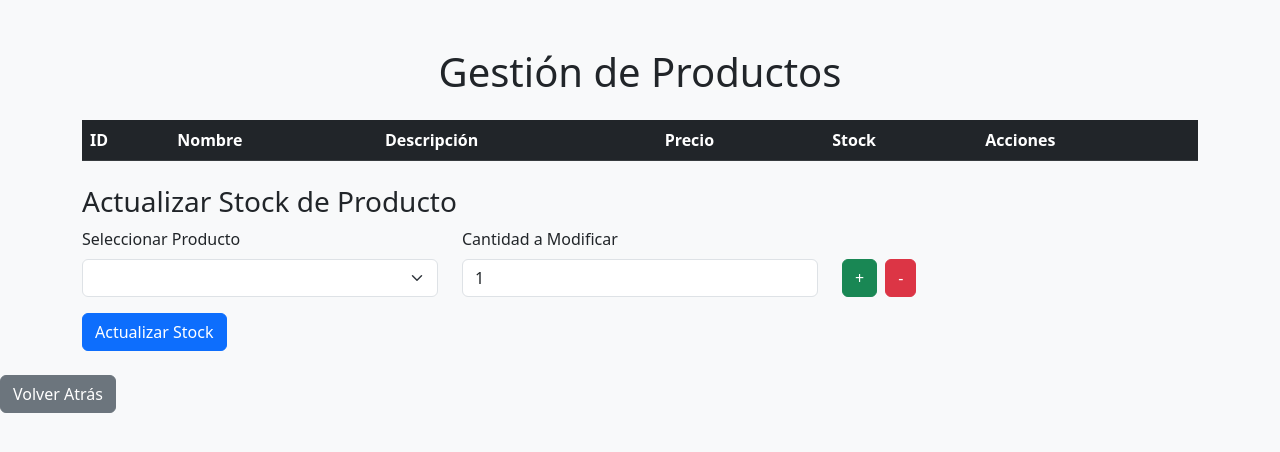
After one commit to TheN1c0/Arct_pro_gsi, a Django app: page /control_de_stock/ in a window 1280 px wide. The commit adds this page. Shown: the top 452 px of the page. Run offline with Django 5.2, Linux system fonts and the light colour scheme; lists and menus that the app fills with data are empty.

Commit message:
Se mejoró la navegación entre páginas y se agregarón instrucciónes para correr el sistema

```diff
--- a/SGIStockMaster/inventory_manager/templates/inventory_manager/SGI_administracion_categorias.html
+++ b/SGIStockMaster/inventory_manager/templates/inventory_manager/SGI_administracion_categorias.html
@@ -85,6 +85,7 @@
             </div>
         </div>
     </div>
+    <button class="btn btn-secondary" onclick="window.history.back()">Volver Atrás</button>
 
     <!-- Bootstrap JS (for modal functionality) -->
     <script src="https://cdn.jsdelivr.net/npm/bootstrap@5.3.0/dist/js/bootstrap.bundle.min.js"></script>
--- a/SGIStockMaster/inventory_manager/templates/inventory_manager/SGI_administracion_pedidos.html
+++ b/SGIStockMaster/inventory_manager/templates/inventory_manager/SGI_administracion_pedidos.html
@@ -86,6 +86,7 @@
         <button onclick="eliminarPedidos()">Eliminar Todos los Pedidos</button>
         <a href="{% url 'ver_pedidos' %}">Ir a Ver Pedidos</a>
     </div>
+    <button class="btn btn-secondary" onclick="window.history.back()">Volver Atrás</button>
 
     <script>
         $(document).ready(function() {
--- /dev/null
+++ b/SGIStockMaster/inventory_manager/templates/inventory_manager/SGI_control_de_stock.html
@@ -0,0 +1,169 @@
+<!DOCTYPE html>
+<html lang="es">
+<head>
+    <meta charset="UTF-8">
+    <meta name="viewport" content="width=device-width, initial-scale=1.0">
+    <title>Gestión de Productos</title>
+    <link href="https://cdn.jsdelivr.net/npm/bootstrap@5.3.0/dist/css/bootstrap.min.css" rel="stylesheet">
+    <script src="https://code.jquery.com/jquery-3.6.0.min.js"></script>
+</head>
+<body class="bg-light">
+
+    <div class="container mt-5">
+        <h1 class="text-center mb-4">Gestión de Productos</h1>
+
+        <!-- Tabla de productos -->
+        <table class="table table-striped table-hover">
+            <thead class="table-dark">
+                <tr>
+                    <th>ID</th>
+                    <th>Nombre</th>
+                    <th>Descripción</th>
+                    <th>Precio</th>
+                    <th>Stock</th>
+                    <th>Acciones</th>
+                </tr>
+            </thead>
+            <tbody id="product-table-body">
+                <!-- Filas dinámicas de productos -->
+            </tbody>
+        </table>
+
+        <!-- Formulario de control de stock -->
+        <div class="mt-4">
+            <h3>Actualizar Stock de Producto</h3>
+            <form id="stock-form">
+                <div class="row mb-3">
+                    <div class="col-md-4">
+                        <label for="product-select" class="form-label">Seleccionar Producto</label>
+                        <select id="product-select" class="form-select">
+                            <!-- Opciones dinámicas de productos -->
+                        </select>
+                    </div>
+                    <div class="col-md-4">
+                        <label for="stock-amount" class="form-label">Cantidad a Modificar</label>
+                        <input type="number" id="stock-amount" class="form-control" value="1" min="1">
+                    </div>
+                    <div class="col-md-4 d-flex align-items-end">
+                        <button type="button" id="increase-btn" class="btn btn-success me-2">+</button>
+                        <button type="button" id="decrease-btn" class="btn btn-danger">-</button>
+                    </div>
+                </div>
+                <button type="submit" class="btn btn-primary">Actualizar Stock</button>
+            </form>
+        </div>
+
+    </div>
+
+    <button class="btn btn-secondary mt-4" onclick="window.history.back()">Volver Atrás</button>
+
+    <script src="https://cdn.jsdelivr.net/npm/bootstrap@5.3.0/dist/js/bootstrap.bundle.min.js"></script>
+
+    <script>
+        $(document).ready(function() {
+            loadProducts();  // Cargar productos desde la API
+
+            // Cargar productos desde la API
+            function loadProducts() {
+                $.ajax({
+                    url: 'http://localhost:8001/api/productos/',
+                    type: 'GET',
+                    success: function(response) {
+                        const productTableBody = $('#product-table-body');
+                        const productSelect = $('#product-select');
+                        productTableBody.empty(); // Limpiar tabla antes de cargar productos
+                        productSelect.empty(); // Limpiar las opciones del select
+
+                        response.productos.forEach(product => {
+                            // Agregar fila a la tabla
+                            productTableBody.append(`
+                                <tr>
+                                    <td>${product.idProducto}</td>
+                                    <td>${product.nombre}</td>
+                                    <td>${product.descripcion}</td>
+                                    <td>${product.price}</td>
+                                    <td>${product.stock}</td>
+                                    <td>
+                                        <button class="btn btn-danger btn-sm" onclick="deleteProduct(${product.idProducto})">Eliminar</button>
+                                    </td>
+                                </tr>
+                            `);
+
+                            // Agregar producto al selector
+                            productSelect.append(new Option(product.nombre, product.idProducto));
+                        });
+
+                        // Asignar evento de modificación de stock
+                        $('#increase-btn').on('click', function() {
+                            updateStock(true); // Aumentar stock
+                        });
+
+                        $('#decrease-btn').on('click', function() {
+                            updateStock(false); // Disminuir stock
+                        });
+
+                        $('#stock-form').on('submit', function(e) {
+                            e.preventDefault();
+                            const selectedProductId = $('#product-select').val();
+                            const stockAmount = parseInt($('#stock-amount').val(), 10);
+                            if (selectedProductId && stockAmount > 0) {
+                                updateStockAmount(selectedProductId, stockAmount);
+                            }
+                        });
+                    },
+                    error: function(xhr, status, error) {
+                        console.error('Error al cargar los productos:', error);
+                    }
+                });
+            }
+
+            // Aumentar o disminuir el stock
+            function updateStock(isIncrease) {
+                const selectedProductId = $('#product-select').val();
+                const stockAmount = parseInt($('#stock-amount').val(), 10);
+                if (selectedProductId && stockAmount > 0) {
+                    const newStock = isIncrease ? stockAmount : -stockAmount;
+                    updateStockAmount(selectedProductId, newStock);
+                }
+            }
+
+            // Actualizar el stock del producto en la base de datos
+            function updateStockAmount(productId, stockAmount) {
+                $.ajax({
+                    url: 'http://localhost:8001/api/productos/' + productId + '/', // URL de la API
+                    type: 'POST',
+                    contentType: 'application/json',
+                    data: JSON.stringify({
+                        id: productId,
+                        cantidad: stockAmount
+                    }),
+                    success: function(response) {
+                        alert(`Stock actualizado para ${response.producto}: ${response.nuevo_stock}`);
+                        loadProducts();  // Recargar productos para mostrar el cambio
+                    },
+                    error: function(xhr, status, error) {
+                        console.error('Error al actualizar el stock:', error);
+                    }
+                });
+            }
+
+            // Eliminar producto
+            window.deleteProduct = function(id) {
+                if (confirm('¿Estás seguro de que deseas eliminar este producto?')) {
+                    $.ajax({
+                        url: `http://localhost:8001/api/productos/${id}/`,
+                        type: 'DELETE',
+                        success: function(response) {
+                            alert('Producto eliminado correctamente');
+                            loadProducts();
+                        },
+                        error: function(xhr, status, error) {
+                            console.error('Error al eliminar el producto:', error);
+                        }
+                    });
+                }
+            }
+        });
+    </script>
+</body>
+</html>
--- a/SGIStockMaster/inventory_manager/templates/inventory_manager/SGI_home.html
+++ b/SGIStockMaster/inventory_manager/templates/inventory_manager/SGI_home.html
@@ -175,7 +175,10 @@
                     {% endfor %}
                 </div>
             {% endif %}
+             <button class="btn btn-secondary" onclick="window.history.back()">Volver Atrás</button>
         </div>
+
     </div>
+
 </body>
 </html>
--- a/SGIStockMaster/inventory_manager/templates/inventory_manager/SGI_productos_stock.html
+++ b/SGIStockMaster/inventory_manager/templates/inventory_manager/SGI_productos_stock.html
@@ -34,6 +34,7 @@
             </div>
         </div>
     </div>
+    <button class="btn btn-secondary" onclick="window.history.back()">Volver Atrás</button>
 
     <!-- Script para obtener y mostrar los productos -->
     <script>
--- a/SGIStockMaster/inventory_manager/templates/inventory_manager/SGI_ver_pedidos.html
+++ b/SGIStockMaster/inventory_manager/templates/inventory_manager/SGI_ver_pedidos.html
@@ -50,6 +50,7 @@
 
         <!-- Mensaje de éxito o error -->
         <div id="message" class="mt-4"></div>
+        <button class="btn btn-secondary" onclick="window.history.back()">Volver Atrás</button>
     </div>
 
     <script>
--- a/SGIStockMaster/inventory_manager/urls.py
+++ b/SGIStockMaster/inventory_manager/urls.py
@@ -15,7 +15,8 @@ urlpatterns = [
     path('recuperar_contrasena/', views.recuperar_contrasena, name='recuperar_contrasena'),
     path('restablecer_contrasena/<str:uidb64>/<str:token>/', views.restablecer_contrasena, name='restablecer_contrasena'),
     path('SGI_colaborador_dashboard/', views.colaborador_dashboard, name='colaborador_dashboard'),
-    path('ver_pedidos/', views.ver_pedidos, name='ver_pedidos')
+    path('ver_pedidos/', views.ver_pedidos, name='ver_pedidos'),
+    path('control_de_stock/', views.control_de_stock, name='control_de_stock')
 
 
 ]
--- a/SGIStockMaster/inventory_manager/views.py
+++ b/SGIStockMaster/inventory_manager/views.py
@@ -32,6 +32,8 @@ def colaborador_dashboard(request):
 
 def ver_pedidos(request):
     return render(request, 'inventory_manager/SGI_ver_pedidos.html')
+def control_de_stock(request):
+    return render(request, 'inventory_manager/SGI_control_de_stock.html')
 
 
 from django.contrib.auth.tokens import default_token_generator
```
Also changed, not shown: SGIStockMaster/inventory_manager/templates/inventory_manager/SGI_agregar_producto.html (+35 -2 lines), SGIStockMaster/inventory_manager/templates/inventory_manager/SGI_colaborador_dashboard.html (+18 -7 lines), SGIStockMaster/inventory_manager/templates/inventory_manager/SGI_dashboard.html (+20 -6 lines), SGIStockMaster/inventory_manager/templates/inventory_manager/SGI_inicio.html (+0 -18 lines), 2 other files.
